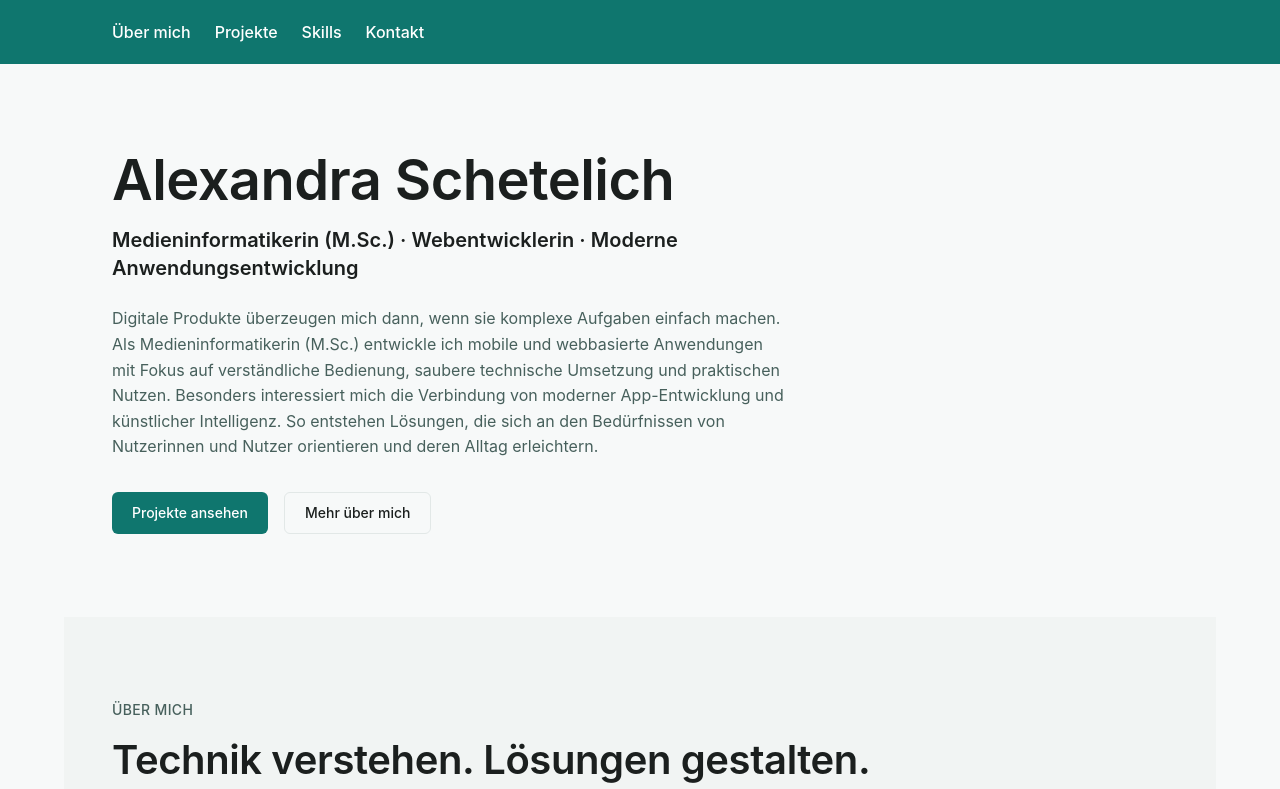
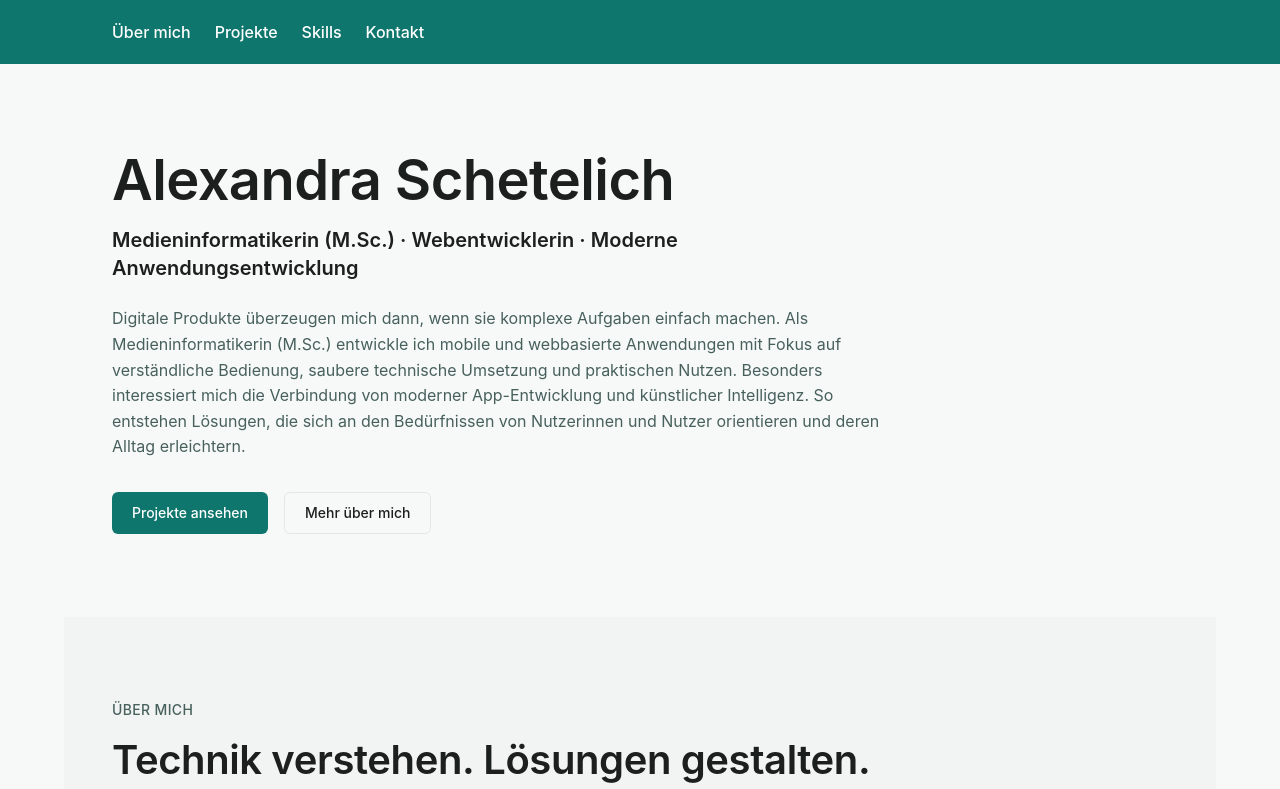
Before and after one commit to Alexandra-S-new/portfolio-alexandra-schetelich, a React (Vite) app: page / in a window 1280 px wide. Shown: the top 789 px of the page. Built offline with nearby package versions, Linux system fonts and the light colour scheme.

Commit message:
3xl geändert

```diff
--- a/src/pages/Home.tsx
+++ b/src/pages/Home.tsx
@@ -50,7 +50,7 @@ export function Home() {
             Webentwicklung mit Blick für Struktur, Gestaltung und Nutzer.
           </h2> */}
 
-          <p className="mt-6 max-w-2xl text-text-muted">
+          <p className="mt-6 max-w-3xl text-text-muted">
             Digitale Produkte überzeugen mich dann, wenn sie komplexe Aufgaben einfach machen.
             Als Medieninformatikerin (M.Sc.) entwickle ich mobile und webbasierte Anwendungen mit Fokus auf verständliche Bedienung, saubere technische Umsetzung und praktischen Nutzen.
             Besonders interessiert mich die Verbindung von moderner App-Entwicklung und künstlicher Intelligenz.
```
